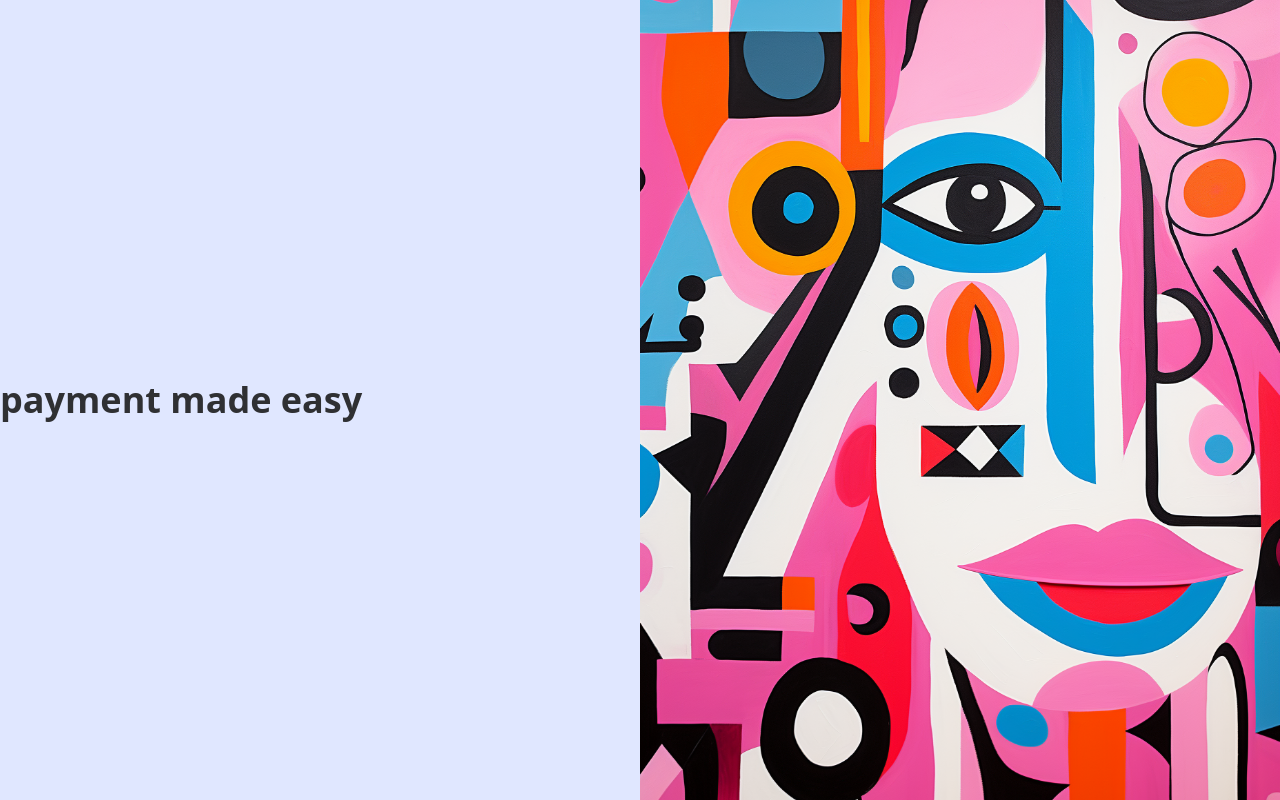
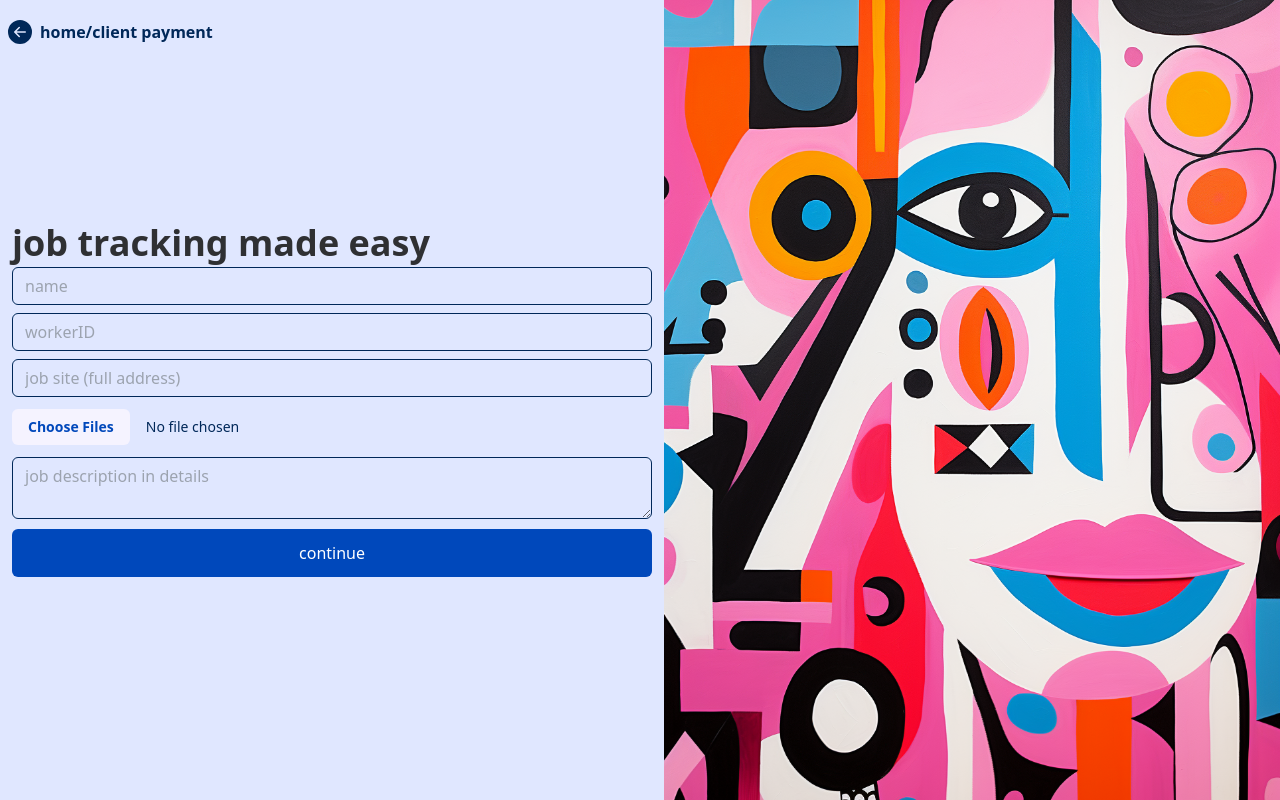
Before and after one commit to Kevin-ishimwe/e-appliancelyss, a React (Vite) app: page /payment in a window 1280 px wide. Built offline with nearby package versions, Linux system fonts and the light colour scheme.

Commit message:
adding payment page

```diff
--- a/package.json
+++ b/package.json
@@ -10,12 +10,15 @@
     "preview": "vite preview",
     "backend": "nodemon ./backend/server.js"
   },
+  "proxy": "http://127.0.0.1:5172/",
   "dependencies": {
     "babel": "^6.23.0",
     "cors": "^2.8.5",
     "dotenv": "^16.3.1",
     "express": "^4.18.2",
+    "fs": "^0.0.1-security",
     "moongose": "^1.0.0",
+    "node-scp": "^0.0.23",
     "nodemon": "^3.0.1",
     "react": "^18.2.0",
     "react-dom": "^18.2.0",
--- a/src/pages/PaymentPage.jsx
+++ b/src/pages/PaymentPage.jsx
@@ -1,9 +1,16 @@
 import abstractImg from "../assets/abstract.png";
-import { useEffect } from "react";
+import { useEffect, useState } from "react";
+import { NavLink } from "react-router-dom";
+import { BsFillArrowLeftCircleFill } from "react-icons/bs";
+import { BiLoader } from "react-icons/bi";
 function PaymentPage() {
+  const [previewImg, setpreviewImg] = useState([]);
+  const [loading, setloading] = useState(false);
+  const [stage, setstage] = useState(0);
   const loadTest = async () => {
     const res = await fetch("http://127.0.0.1:5172/", {
       method: "GET",
+      mode: "cors",
     });
 
     console.log(await res);
@@ -13,17 +20,202 @@ function PaymentPage() {
     loadTest();
   }, []);
 
-  return (
-    <div className="flex justify-between bg-indigo-100">
-      <div className="w-[50%] flex flex-col justify-center">
+  const register_job = () => {
+    setloading(true);
+    setTimeout(() => {
+      setstage(3);
+      setloading(false);
+    }, 3000);
+  };
+  const paymentPage2 = () => {
+    return (
+      <div className="h-screen flex justify-center mx-4 flex-col w-[100%] md:w-[50vw]">
         <h1 className="text-4xl font-black text-secondary">
           payment made easy
         </h1>
+        <p className="text-secondary">
+          we accept credit and debit card payments
+        </p>
+        <img
+          src="https://www.bambooblisssheets.com/product_images/uploaded_images/all-credit-cards-paypal-applepay-amazonpay-accepted.png"
+          alt=""
+          className="object-contain w-[13em]"
+        />
+
+        <div className="my-2 grid">
+          <label htmlFor="card_number" className="text-[#626262]">
+            Card number
+          </label>
+
+          <input
+            name="card_number"
+            type="text"
+            placeholder="0000 0000 0000 0000 0000"
+            className="py-2 px-4 w-[100%] bg-inherit border-b-2 border-primaryDark"
+          />
+        </div>
+        <div className="flex justify-between  ">
+          <div className="flex ">
+            <div className="grid  w-[4em]">
+              <label htmlFor="" className="text-sm">
+                month
+              </label>
+              <input
+                type="text"
+                inputMode="numeric"
+                maxLength={2}
+                min="1"
+                max="12"
+                step="1"
+                placeholder="XX"
+                className="bg-inherit border-b-2 border-primaryDark w-[90%]"
+              />
+            </div>
+            <h1 className=" text-[2em] font-extralight mx-2 text-secondary">
+              /
+            </h1>
+            <div className="grid  w-[4em]">
+              <label htmlFor="" className="text-sm">
+                year
+              </label>
+              <input
+                type="text"
+                inputMode="numeric"
+                maxLength={2}
+                min="23"
+                max="99"
+                step="1"
+                placeholder="XX"
+                className=" ml-2 bg-inherit border-b-2 border-primaryDark w-[90%]"
+              />
+            </div>
+          </div>
+
+          <div className=" grid justify-between w-[4em]">
+            <label htmlFor="" className="text-sm">
+              CVV
+            </label>
+            <input
+              type="password"
+              placeholder="XXX"
+              maxLength={3}
+              className="bg-inherit border-b-2 w-[90%] border-primaryDark"
+            />
+          </div>
+        </div>
+        <button
+          className=" mt-4 bg-primary text-white py-3 rounded-md justify-center flex"
+          onClick={register_job}
+        >
+          {loading ? (
+            <div className="flex">
+              <BiLoader className="text-2xl animate-spin" />
+              <h1 className="animate-pulse">LOADING....</h1>
+            </div>
+          ) : (
+            "pay"
+          )}
+        </button>
       </div>
+    );
+  };
+
+  return (
+    <div className="flex justify-between bg-indigo-100">
+      <NavLink
+        to={"/"}
+        className="fixed text-md text-primaryDark mt-5 ml-2 flex font-semibold"
+      >
+        <BsFillArrowLeftCircleFill className="text-2xl mr-2" />
+        home/client payment
+      </NavLink>
+      {stage > 0 ? (
+        paymentPage2()
+      ) : (
+        <div className="w-full mt-[4em] md:mt-0 md:w-[50%] mx-3 flex flex-col justify-center">
+          <h1 className="text-4xl font-black text-secondary">
+            {/* payment made easy */}
+            job tracking made easy
+          </h1>
+          <div>
+            <input
+              className=" focus:invalid:border-red-300  focus:valid:border-green-300 focus:outline-none  w-full py-1.5 border-[1px] border-primaryDark bg-inherit my-1 px-3 rounded-md"
+              type="text"
+              required
+              placeholder="name"
+            />
+            <input
+              className=" focus:invalid:border-red-300  focus:valid:border-green-300 focus:outline-none  w-full py-1.5 border-[1px] border-primaryDark bg-inherit my-1 px-3 rounded-md"
+              type="text"
+              required
+              placeholder="workerID"
+            />
+            <input
+              className=" focus:invalid:border-red-300  focus:valid:border-green-300 focus:outline-none  w-full py-1.5 border-[1px] border-primaryDark bg-inherit my-1 px-3 rounded-md"
+              type="text"
+              required
+              placeholder="job site (full address)"
+            />
+
+            <input
+              className="block w-[50vw] text-sm text-primaryDark
+                        file:mr-4 file:py-2 file:px-4
+                        file:rounded-md file:border-0
+                        file:text-sm file:font-semibold
+                      file:bg-violet-50 file:text-primary
+                      hover:file:bg-violet-100
+                        my-2
+    "
+              name="photos_repair"
+              type="file"
+              multiple
+              onChange={(e) => {
+                const files = e.target.files;
+                console.log(files.item(1));
+                for (let i = 0; i < 5; i++) {
+                  if (files.item(i)) {
+                    const blob = URL.createObjectURL(e.target.files[i]);
+                    setpreviewImg((prev) => [...prev, blob]);
+                  }
+                }
+              }}
+              placeholder="appliance/photos"
+            />
+            <div className="flex">
+              {previewImg.map((src) => {
+                return (
+                  <img key={src} className="h-[10em] ml-2" src={src} alt="" />
+                );
+              })}
+            </div>
+            <textarea
+              className=" focus:invalid:border-red-300  focus:valid:border-green-300 focus:outline-none  w-full py-1.5 border-[1px] border-primaryDark bg-inherit my-1 px-3 rounded-md"
+              type="text"
+              minLength={10}
+              required
+              placeholder="job description in details"
+            />
+          </div>
+
+          <button
+            className="bg-primary text-white py-3 rounded-md justify-center flex"
+            onClick={register_job}
+          >
+            {loading ? (
+              <div className="flex">
+                <BiLoader className="text-2xl animate-spin" />
+                <h1 className="animate-pulse">LOADING....</h1>
+              </div>
+            ) : (
+              "continue"
+            )}
+          </button>
+        </div>
+      )}
       <img
         src={abstractImg}
         alt=""
-        className="overflow-hidden h-[100vh] w-[50%] object-cover"
+        className="hidden md:flex   overflow-hidden h-[100vh] w-[50%] object-cover"
       />
     </div>
   );
```
Also changed, not shown: 2 other files (tests, documents, lock files or other folders).
